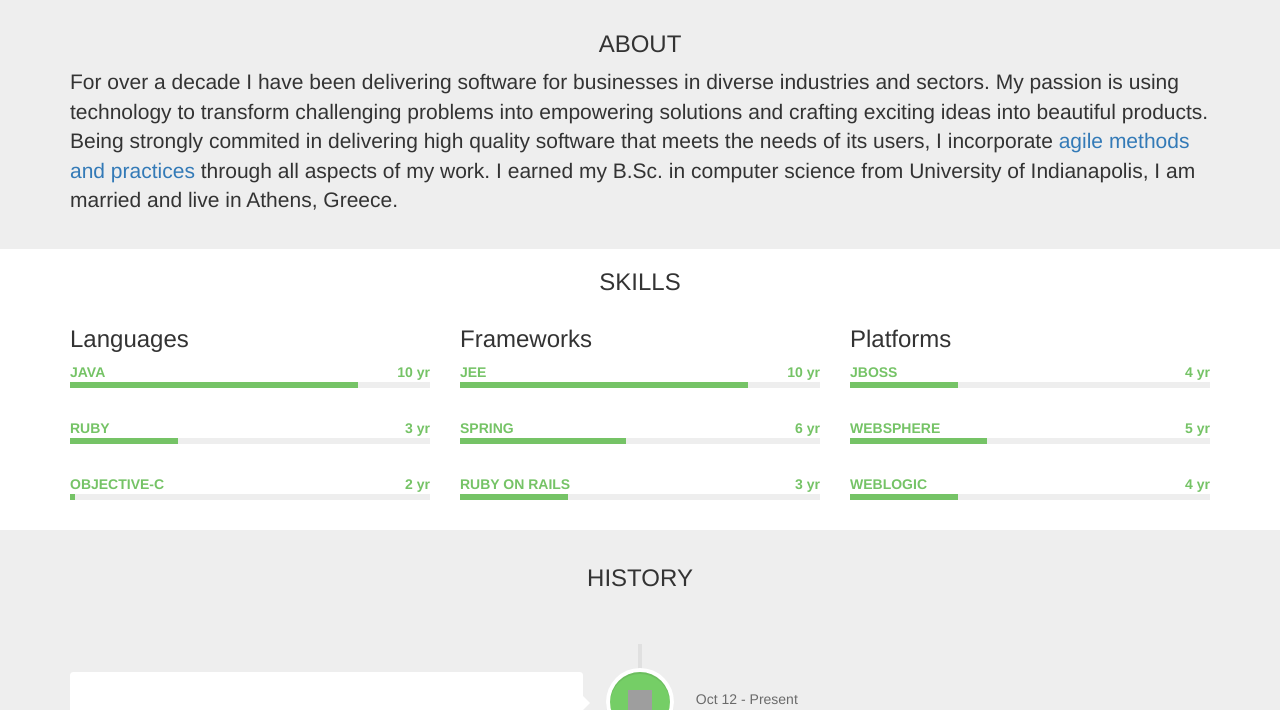
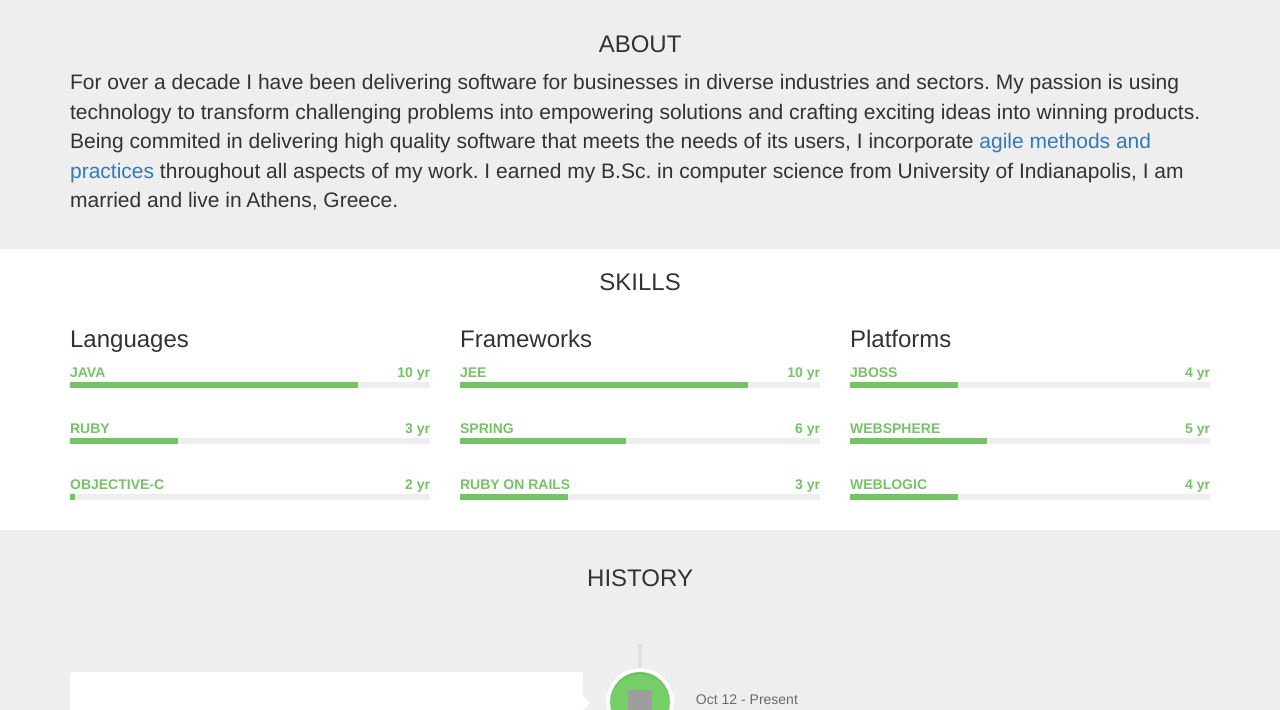
Before and after one commit to laskaridis/laskaridis.github.io, a Jekyll site: the page built from index.html, in a window 1280 px wide and 900 px high, scrolled down 766 px, cut to the strip 190-900 px from the top of the window. Built offline with Jekyll 4.4.1, drawn with Linux system fonts in a browser that asks for light colours; nearby versions of some CDN libraries; comment, search, counter and statistics services are not loaded; some of the changed text lies outside the part shown; grey boxes are pictures that could not be loaded.

```diff
--- a/_includes/about.html
+++ b/_includes/about.html
@@ -6,13 +6,12 @@
     For over a decade I have been delivering software for businesses in
     diverse industries and sectors. My passion is using technology to
     transform challenging problems into empowering solutions and crafting
-    exciting ideas into beautiful products. Being strongly commited in
-    delivering high quality software that meets the needs of
-    its users, I incorporate
+    exciting ideas into winning products. Being commited in delivering
+    high quality software that meets the needs of its users, I incorporate
     <a href="http://en.wikipedia.org/wiki/Agile_software_development#Agile_methods"
-       target="_blank">agile methods and practices</a> through all aspects
-     of my work. I earned my B.Sc. in computer science from University of
-     Indianapolis, I am married and live in Athens, Greece.
+      target="_blank">agile methods and practices</a> throughout all
+    aspects of my work. I earned my B.Sc. in computer science from University
+    of Indianapolis, I am married and live in Athens, Greece.
   </p>
 </div>
 </section>
--- a/_includes/head.html
+++ b/_includes/head.html
@@ -7,7 +7,7 @@
   <meta name="author" content="">
   <link rel="icon" href="http://getbootstrap.com/favicon.ico">
 
-  <title>Starter Template for Bootstrap</title>
+  <title>Lefteris Laskaridis</title>
 
   <link href="http://maxcdn.bootstrapcdn.com/font-awesome/4.3.0/css/font-awesome.min.css" rel="stylesheet" >
   <link rel="stylesheet" href="{{ "/css/main.css" | prepend: site.baseurl }}">
--- a/_includes/history.html
+++ b/_includes/history.html
@@ -25,10 +26,10 @@
           <div class="cd-timeline-content wow bounceIn">
             <h3>36Gaming</h3>
             <p>
-            Designed and developed the company's real time, massively scalable
-            gaming server.
+            Designed and developed the company's real time, highly scalable
+            gaming server using Java and Spring.
             </p>
-            <span class="cd-date">Oct 12</span>
+            <span class="cd-date">Mar 12 - Jul 12</span>
           </div>
         </div>
 
@@ -39,10 +40,10 @@
           <div class="cd-timeline-content wow bounceIn">
             <h3><a href="http://www.toyota.gr" target="_blank">Toyota Hellas</a></h3>
             <p>
-            Managed the team responsible for delivering software
-            solutions for the company.
+            Manager of the applications development team, responsible for delivering software
+            solutions to the company.
             </p>
-            <span class="cd-date">Jan 14</span>
+            <span class="cd-date">Jan 10 - Mar 12</span>
           </div>
         </div>
 
@@ -53,11 +54,11 @@
           <div class="cd-timeline-content wow bounceIn">
             <h3><a href="http://www.trasys.gr" target="_blank">Trasys</a></h3>
             <p>
-            Lorem ipsum dolor sit amet, consectetur adipisicing elit. Iusto, optio,
-            dolorum provident rerum aut hic quasi placeat iure tempora laudantium
-            ipsa ad debitis unde? Iste voluptatibus minus veritatis qui ut.
+            Involved in several large scale projects, including the VIES server
+            application for Lithuanian tax authorities, REACH IT for European Chemicals
+            Agency and others.
             </p>
-            <span class="cd-date">Jan 14</span>
+            <span class="cd-date">Jan 06 - Dec 09</span>
           </div>
         </div>
 
@@ -70,7 +71,7 @@
             <p>
             Developed software for the needs of the company and its customers.
             </p>
-            <span class="cd-date">Jan 14</span>
+            <span class="cd-date">May 02 - Jan 06</span>
           </div>
         </div>
       </div>
```
Also changed, not shown: other parts of _includes/history.html (+2 -1 lines).
